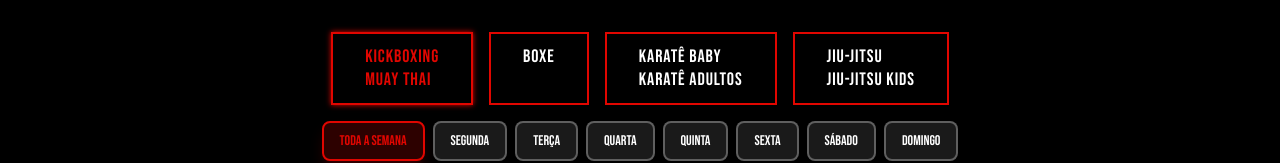
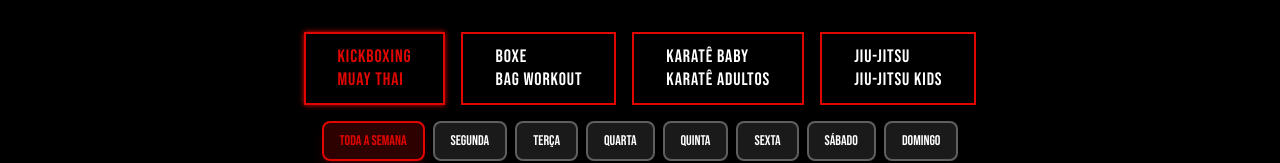
Before and after one commit to Kingarooo/nfktrainingcenter, a React (Vite) app: page /schedules in a window 1280 px wide. Shown: the part 436-599 px from the top of the page. Built offline with nearby package versions, Linux system fonts and the light colour scheme.

Commit message:
bag workout to schedules

```diff
--- a/src/pages/Schedules/SchedulesPage.jsx
+++ b/src/pages/Schedules/SchedulesPage.jsx
@@ -91,6 +91,26 @@ const mergeSchedules = (primary = {}, secondary = {}) => {
 
 const kickboxingWithMuay = mergeSchedules(kickboxingSchedule, muaythaiSchedule);
 
+// Bag Workout schedule (to be coupled with Boxing)
+const bagSchedule = {
+  Segunda: [
+    { time: "10:30 - 11:15", class: "Bag Workout" }
+  ],
+  Terça: [],
+  Quarta: [
+    { time: "10:30 - 11:15", class: "Bag Workout" }
+  ],
+  Quinta: [],
+  Sexta: [
+    { time: "10:30 - 11:15", class: "Bag Workout" }
+  ],
+  Sábado: [],
+  Domingo: commonSunday
+};
+
+// Merge Boxing with Bag Workout so Bag classes appear alongside Boxe
+const boxingWithBag = mergeSchedules(boxingSchedule, bagSchedule);
+
 // Jiu-Jitsu (adultos) schedule
 const bjjSchedule = {
   Segunda: [
@@ -139,8 +159,8 @@ const scheduleOptions = [
   },
   {
     key: "Boxing",
-    labels: ["Boxe"],
-    schedule: boxingSchedule,
+    labels: ["Boxe", "Bag Workout"],
+    schedule: boxingWithBag,
   },
   {
     key: "Karaté",
```
Also changed, not shown: 1 other file (tests, documents, lock files or other folders).
